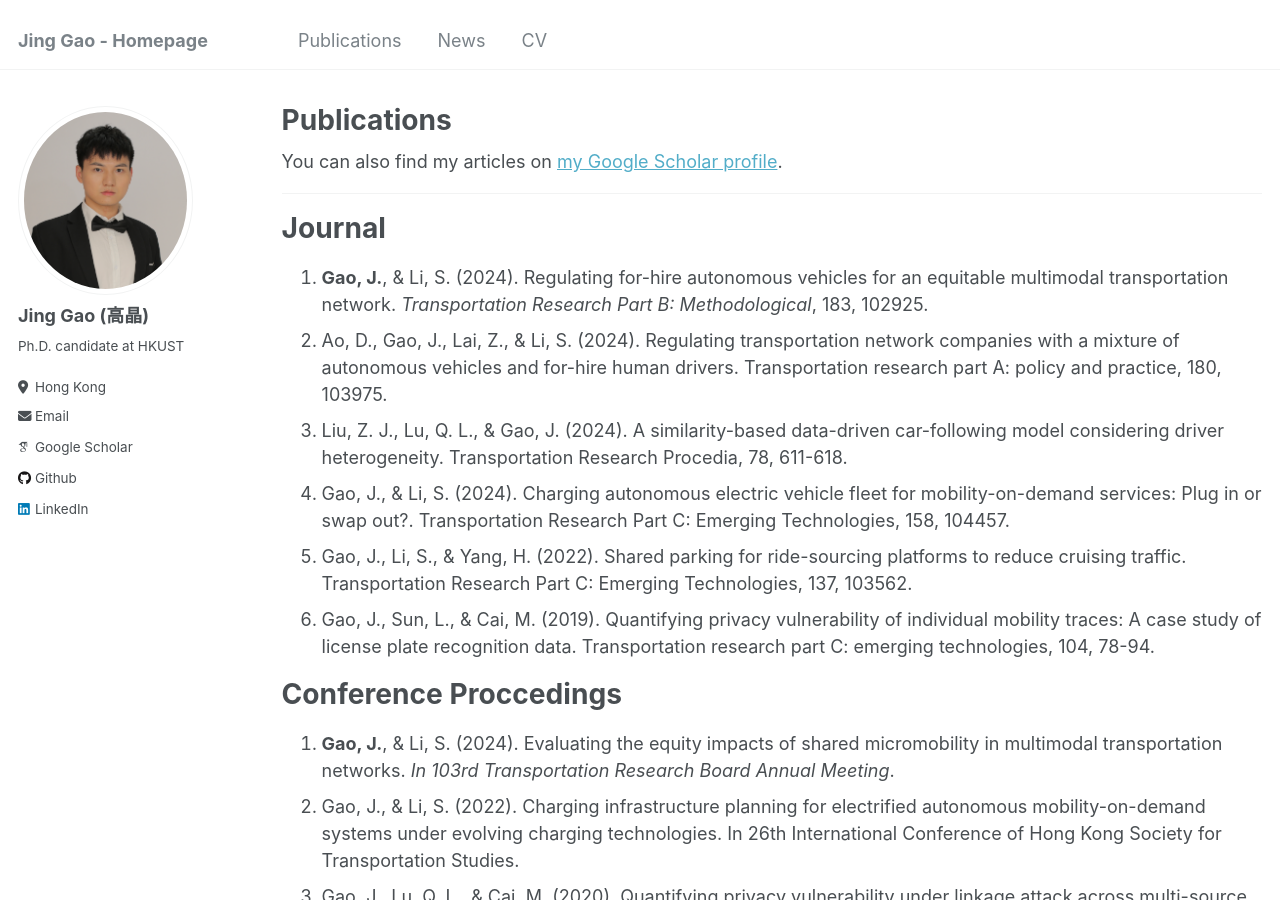
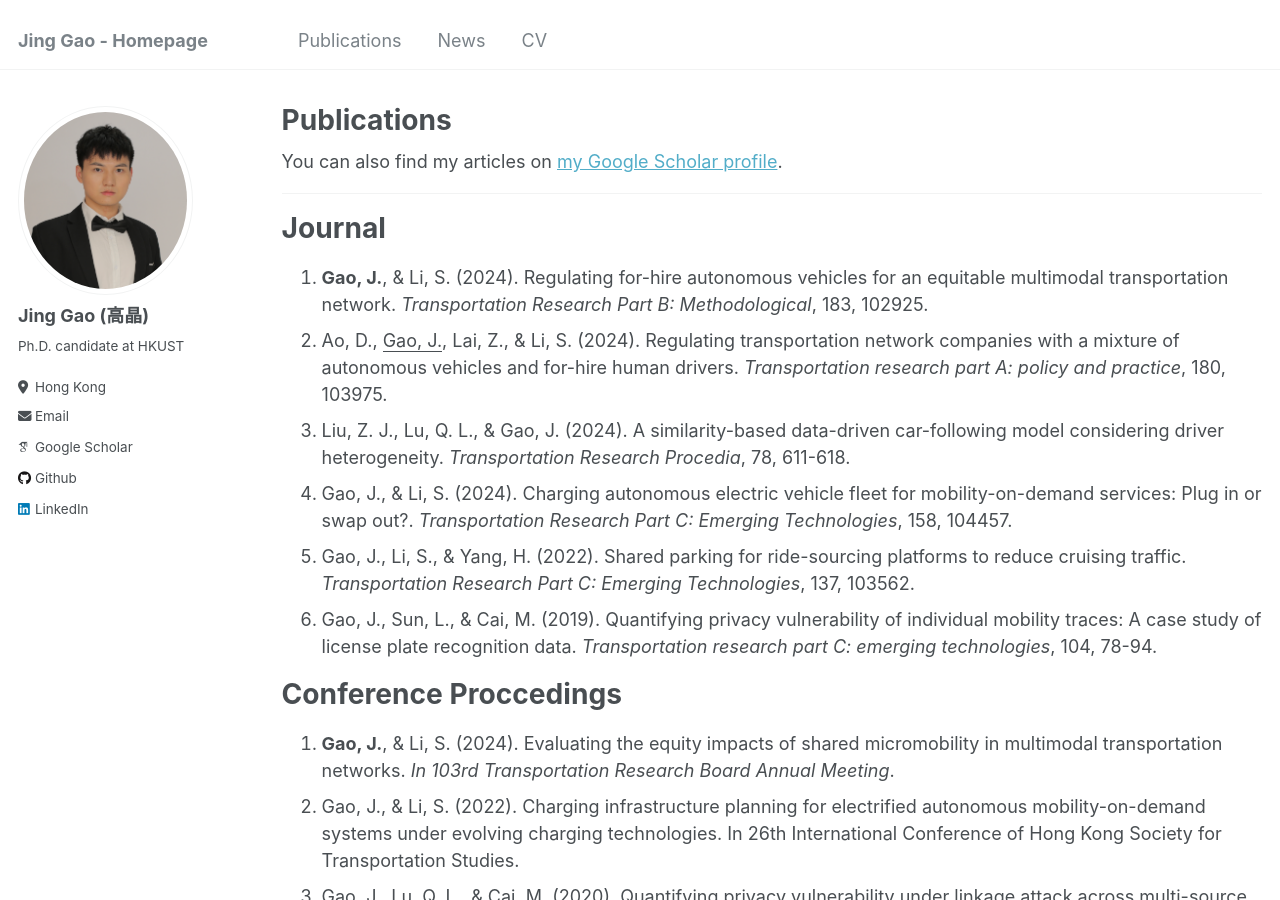
Before and after one commit to jgaoax/jgaoax.github.io, a Jekyll site: the page built from _pages/publications.md, in a window 1280 px wide and 900 px high. Built offline with Jekyll 4.4.1, drawn with Linux system fonts in a browser that asks for light colours; some web fonts are replaced.

```diff
--- a/_pages/publications.md
+++ b/_pages/publications.md
@@ -16,11 +16,11 @@ author_profile: true
 Journal
 ======
 1. **Gao, J.**, & Li, S. (2024). Regulating for-hire autonomous vehicles for an equitable multimodal transportation network. _Transportation Research Part B: Methodological_, 183, 102925.
-2. Ao, D., Gao, J., Lai, Z., & Li, S. (2024). Regulating transportation network companies with a mixture of autonomous vehicles and for-hire human drivers. Transportation research part A: policy and practice, 180, 103975.
-3. Liu, Z. J., Lu, Q. L., & Gao, J. (2024). A similarity-based data-driven car-following model considering driver heterogeneity. Transportation Research Procedia, 78, 611-618.
-4. Gao, J., & Li, S. (2024). Charging autonomous electric vehicle fleet for mobility-on-demand services: Plug in or swap out?. Transportation Research Part C: Emerging Technologies, 158, 104457.
-5. Gao, J., Li, S., & Yang, H. (2022). Shared parking for ride-sourcing platforms to reduce cruising traffic. Transportation Research Part C: Emerging Technologies, 137, 103562.
-6. Gao, J., Sun, L., & Cai, M. (2019). Quantifying privacy vulnerability of individual mobility traces: A case study of license plate recognition data. Transportation research part C: emerging technologies, 104, 78-94.
+2. Ao, D., <u>Gao, J.</u>, Lai, Z., & Li, S. (2024). Regulating transportation network companies with a mixture of autonomous vehicles and for-hire human drivers. _Transportation research part A: policy and practice_, 180, 103975.
+3. Liu, Z. J., Lu, Q. L., & Gao, J. (2024). A similarity-based data-driven car-following model considering driver heterogeneity. _Transportation Research Procedia_, 78, 611-618.
+4. Gao, J., & Li, S. (2024). Charging autonomous electric vehicle fleet for mobility-on-demand services: Plug in or swap out?. _Transportation Research Part C: Emerging Technologies_, 158, 104457.
+5. Gao, J., Li, S., & Yang, H. (2022). Shared parking for ride-sourcing platforms to reduce cruising traffic. _Transportation Research Part C: Emerging Technologies_, 137, 103562.
+6. Gao, J., Sun, L., & Cai, M. (2019). Quantifying privacy vulnerability of individual mobility traces: A case study of license plate recognition data. _Transportation research part C: emerging technologies_, 104, 78-94.
 
 Conference Proccedings
 ======
```
